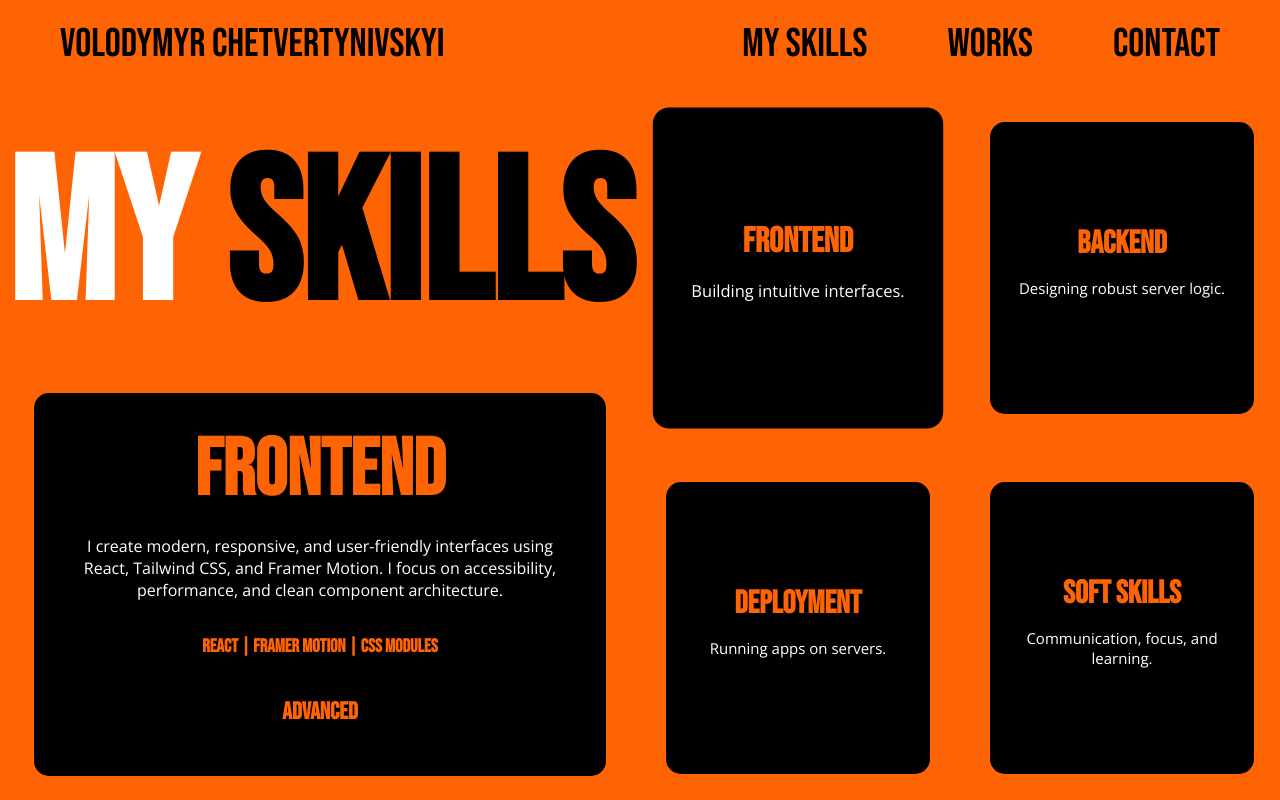
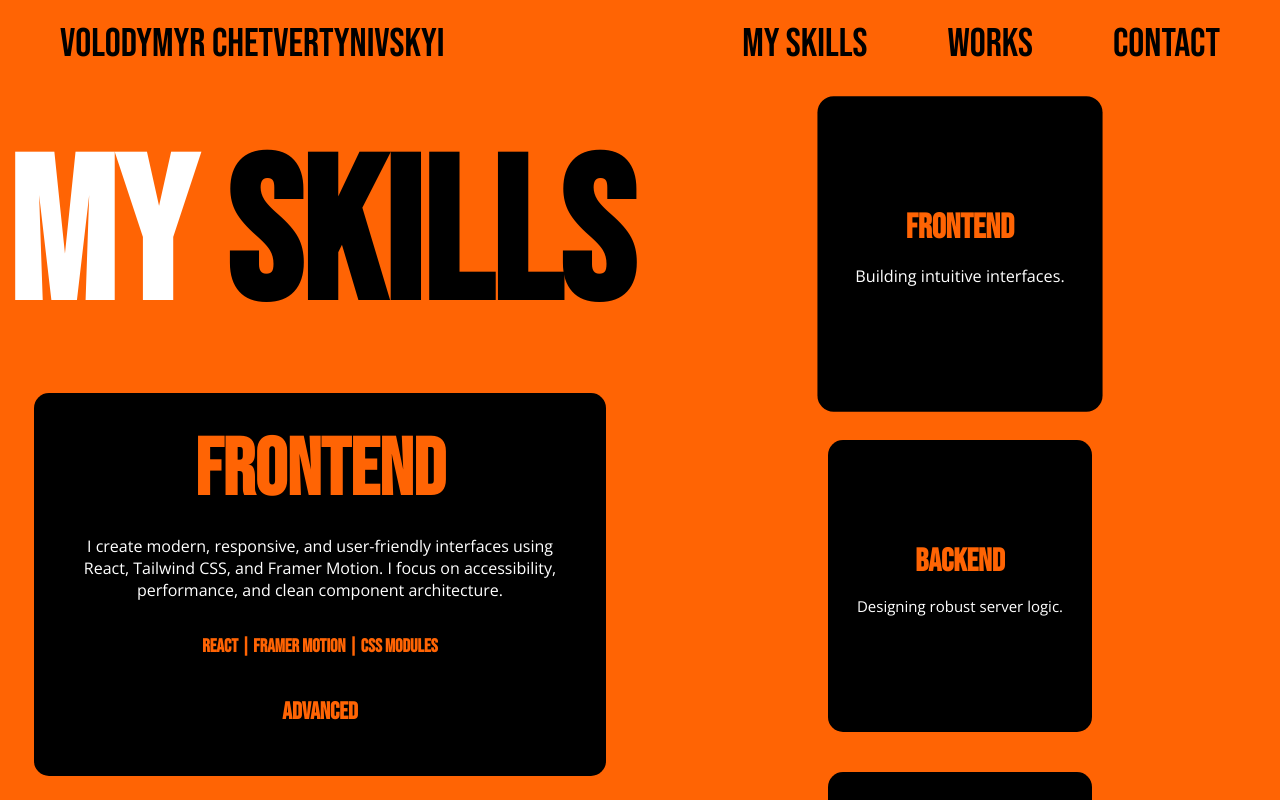
Before and after one commit to Mrkopir/Partfolio, a React (Create React App) app in the folder client/: page /skills in a window 1280 px wide. Shown: the top 800 px of the page. Built offline with nearby package versions, Linux system fonts and the light colour scheme; a web font is replaced by a local one.

Commit message:
version 1.1.3

```diff
--- a/client/src/pages/skills.page/skills.page.css
+++ b/client/src/pages/skills.page/skills.page.css
@@ -33,7 +33,6 @@ body {
 .SkillsPageMainText h1 {
     font-size: 200px;
     text-align: center;
-
 }
 
 .SkillsPageMainText span {
@@ -60,6 +59,7 @@ body {
     padding: 20px 20px;
     border-radius: 15px;
     cursor: pointer;
+    margin: 20px;
 }
 
 .SkillsPageListCartTitle h1 {
--- a/client/src/pages/skills.page/skills.page.list.jsx
+++ b/client/src/pages/skills.page/skills.page.list.jsx
@@ -21,7 +21,7 @@ export default function SkillsPageList({ activeSkill }) {
                         activeSkill(id);
                     }}
                     initial={{ scale: 1 }}
-                    animate={{ scale: isActive ? 1.1 : 1 }}
+                    animate={{ scale: isActive ? 1.08 : 1 }}
                     transition={{ duration: 0.3 }}
                 >
                     <div className="SkillsPageListCartTitle">
--- a/client/src/pages/works.page/works.page.css
+++ b/client/src/pages/works.page/works.page.css
@@ -160,6 +160,7 @@ body {
     display: flex;
     justify-content: space-around;
     width: 100%;
+    margin: 30px;
 }
 
 .WorksPageBoardButtons p {
@@ -276,7 +277,7 @@ i {
     }
 
     .WorksPageBoardImage {
-        margin: 50px 0;
+        margin: 40px 0;
     }
 
     .WorksPageLeft {
@@ -293,7 +294,7 @@ i {
     }
 
     .WorksPageBoardButtons {
-        margin: 50px;
+        margin: 20px;
     }
 
     .WorksPageMainText h1 {
```
